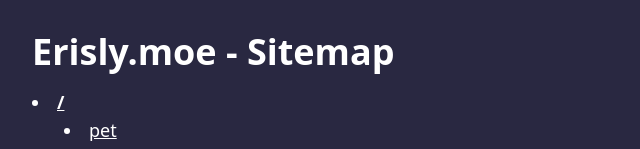
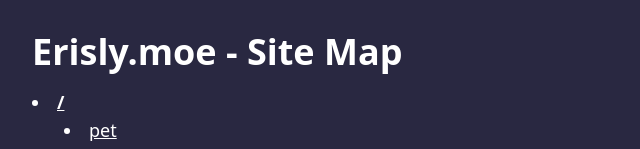
Before and after one commit to erisly/moe, a Next.js app: page /sitemap in a window 1280 px wide. Shown: the top 149 px of the page, without its empty margins (0-640 px from the left). Built offline with nearby package versions, Linux system fonts and the light colour scheme.

Commit message:
site map not sitemap

```diff
--- a/pages/sitemap.tsx
+++ b/pages/sitemap.tsx
@@ -14,7 +14,7 @@ const Page: React.FC<Props> = ({ pages }: InferGetStaticPropsType<typeof getStat
     return (
         <div className="min-h-screen text-white bg-erisly-600">
             <Head>
-                <title>Erisly.moe - Sitemap</title>
+                <title>Erisly.moe - Site Map</title>
                 <meta content={DESCRIPTION} name="description" />
                 <meta content="#FF6394" name="theme-color" />
                 <meta content="website" property="og:type" />
@@ -27,7 +27,7 @@ const Page: React.FC<Props> = ({ pages }: InferGetStaticPropsType<typeof getStat
                 <meta content="@ErislyBot" name="twitter:site" />
             </Head>
             <main className="p-8">
-                <h1 className="text-4xl font-bold">Erisly.moe - Sitemap</h1>
+                <h1 className="text-4xl font-bold">Erisly.moe - Site Map</h1>
                 <ul className="mt-4 list-disc list-inside">{traversePages(pages)}</ul>
                 <Button
                     className="inline-block mt-8 text-xl font-bold"
```
